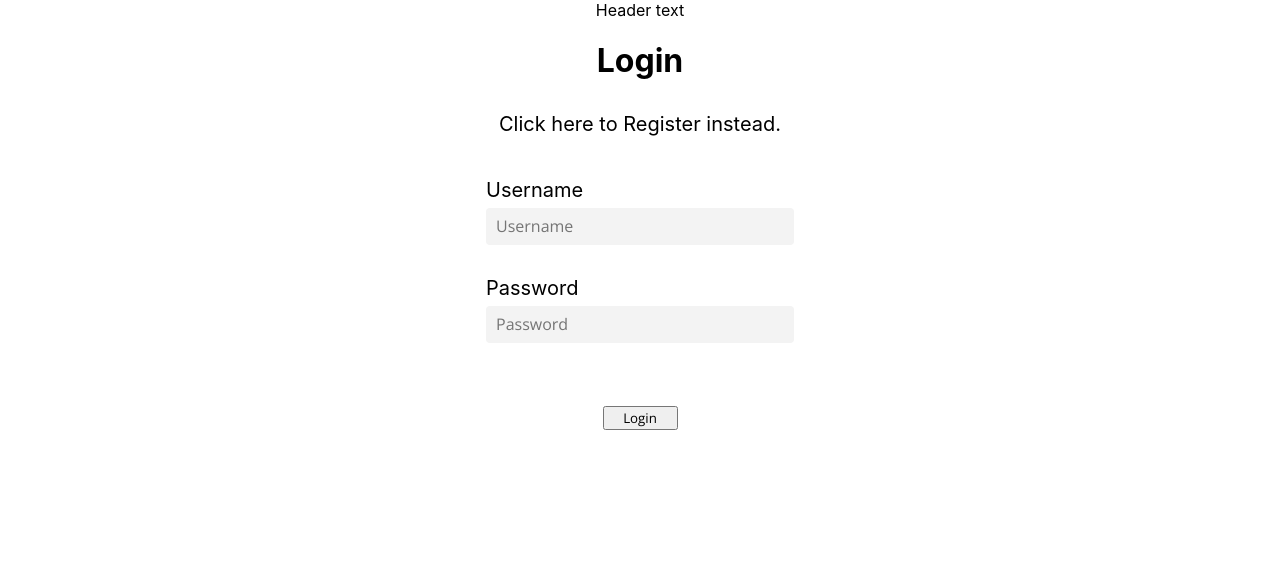
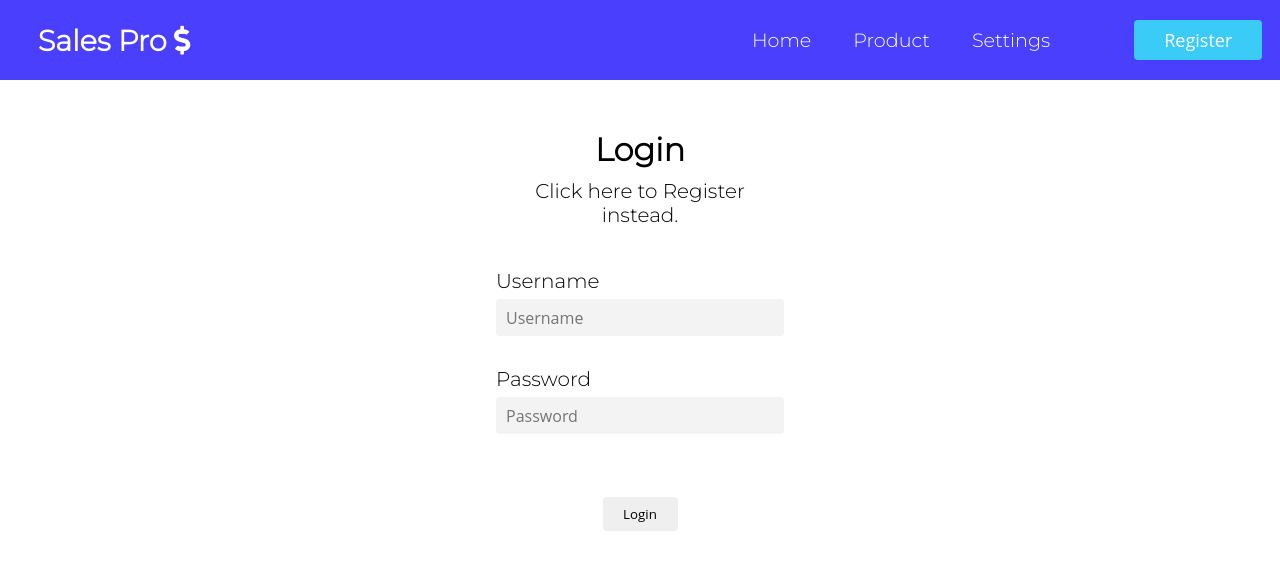
Before and after one commit to GodsonEd/Sales-pro-v2, a React (Create React App) app: page / in a window 1280 px wide. Shown: the top 570 px of the page. Built offline with nearby package versions, Linux system fonts and the light colour scheme.

Commit message:
imlemented header, fixed some stylings for register page

```diff
--- a/public/index.html
+++ b/public/index.html
@@ -10,6 +10,9 @@
       content="Web site created using create-react-app"
     />
     <link rel="apple-touch-icon" href="%PUBLIC_URL%/logo192.png" />
+    <link rel="stylesheet" href="https://use.fontawesome.com/releases/v5.15.3/css/all.css" integrity="sha384-SZXxX4whJ79/gErwcOYf+zWLeJdY/qpuqC4cAa9rOGUstPomtqpuNWT9wdPEn2fk" crossorigin="anonymous">
+    <link rel="preconnect" href="https://fonts.googleapis.com">
+    <link href="https://fonts.googleapis.com/css2?family=Montserrat:wght@300&display=swap" rel="stylesheet">
     <!--
       manifest.json provides metadata used when your web app is installed on a
       user's mobile device or desktop. See https://developers.google.com/web/fundamentals/web-app-manifest/
--- a/src/App.css
+++ b/src/App.css
@@ -1,50 +1,6 @@
-@import url("https://fonts.googleapis.com/css?family=Open+Sans&display=swap");
-
-
-.App {
-  text-align: center;
+*{
+  box-sizing: border-box;
+  margin: 0;
+  padding: 0;
+  font-family: 'Montserrat', sans-serif;
 }
-
-.App-logo {
-  height: 40vmin;
-  pointer-events: none;
-}
-
-@media (prefers-reduced-motion: no-preference) {
-  .App-logo {
-    animation: App-logo-spin infinite 20s linear;
-  }
-}
-
-.App-header {
-  background-color: #282c34;
-  min-height: 100vh;
-  display: flex;
-  flex-direction: column;
-  align-items: center;
-  justify-content: center;
-  font-size: calc(10px + 2vmin);
-  color: white;
-}
-
-.App-link {
-  color: #61dafb;
-}
-
-@keyframes App-logo-spin {
-  from {
-    transform: rotate(0deg);
-  }
-  to {
-    transform: rotate(360deg);
-  }
-}
-
-.title{
-  text-align: center;
-  padding: 0px;
-}
-.image{
-  margin: auto;
-  padding: 0px;
-}
--- a/src/App.js
+++ b/src/App.js
@@ -1,9 +1,12 @@
 import '../src/components/login/style.css';
 import './App.css';
 import React from 'react';
-import { Login } from "./components/login/login";
-import { Register } from "./components/login/register";
-import { Navbar } from "./components/navbar/navbar";
+import { Login } from "./components/login/Login";
+import { Register } from "./components/login/Register";
+import  Navbar from "./components/navbar/Navbar";
+
+//make color of website change with customer
+
 
 class App extends React.Component {
 
@@ -25,9 +28,9 @@
       <div className="App">
         <Navbar></Navbar>
         <div className="container">
-          {isLoginActive &&  <h1 className="title">Login</h1>}
+          {isLoginActive &&  <h1 className="title" style={{textAlign: "center", paddingTop: "50px"}}>Login</h1>}
 
-          {!isLoginActive &&  <h1 className="title">Register</h1>}
+          {!isLoginActive &&  <h1 className="title" style={{textAlign: "center", paddingTop: "50px"}}>Register</h1>}
 
           <Side current = {current} containerRef={ref => this.Side = ref} onClick = {this.changeState.bind(this)}/>
 
@@ -43,7 +46,7 @@
 const Side = props => {
   return <div className="side" ref={props.containerRef} onClick={props.onClick}>
     <div className="inner-container">
-      <div className="text">
+      <div className="text" style={{cursor: "pointer"}}>
         Click here to {props.current} instead.
       </div>
     </div>
--- /dev/null
+++ b/src/components/Button.css
@@ -0,0 +1,48 @@
+:root{
+    --primary: #3acbf7;
+}
+
+.btn{
+    padding: 8px 20px;
+    border-radius: 4px;
+    outline: none;
+    border: none;
+    cursor: pointer;
+}
+
+.btn:hover{
+    padding: 8px 20px;
+    transition: all 0.3s ease-out;
+    background: #fff;
+    color: #6568f4;
+    transition: 250ms;
+}
+
+.btn--primary{
+    background-color: var(--primary);
+}
+.btn--outline{
+    background-color: transparent;
+    color: #fff;
+    padding: 8px 20px;
+    border-radius: 4px;
+    border: 1px solid var(--primary);
+    transition: all 0.3s ease-out;
+}
+.btn--medium{
+    padding: 8px 20px;
+    border-radius: 4px;
+    font-size: 18px;
+    color: #fff;
+    background: var(--primary);
+    width: 10%;
+}
+
+.btn--large{
+    padding: 12px 20px;
+    border-radius: 4px;
+    font-size: 20px;
+    color: #fff;
+    background: var(--primary);
+    width: 15%;
+}
--- /dev/null
+++ b/src/components/Button.jsx
@@ -0,0 +1,31 @@
+import React from 'react';
+import "./Button.css";
+
+const STYLES = [
+    'btn-primary',
+    'btn--outline'
+]
+
+const SIZES = [
+    'btn--medium',
+    'btn--large'
+]
+
+export const Button = ({
+    children,
+    type,
+    onClick,
+    buttonStyle,
+    buttonSize
+ }) => {
+     const checkButtonStyle = STYLES.includes(buttonStyle) ? buttonStyle : STYLES[0]
+
+     const checkButtonSize = SIZES.includes(buttonSize) ? buttonSize :
+     SIZES[0]
+
+     return(
+        <button className={`btn ${checkButtonStyle} ${checkButtonSize}`} onClick={onClick} type={type}>
+            {children}
+        </button>
+     )
+ }
--- /dev/null
+++ b/src/components/navbar/MenuItems.jsx
@@ -0,0 +1,18 @@
+export const MenuItems = [
+    {   title: 'Home',
+        url: '#',
+        cName: 'nav-links'
+},
+    {   title: 'Product',
+        url: '#',
+        cName: 'nav-links'
+},
+    {   title: 'Settings',
+        url: '#',
+        cName: 'nav-links'
+},
+    {   title: 'Register',
+        url: '#',
+        cName: 'nav-links-mobile'
+},
+]
--- /dev/null
+++ b/src/components/navbar/Navbar.css
@@ -0,0 +1,124 @@
+.NavbarItems{
+    background: linear-gradient(90deg, rgb(110, 90, 254), 0%, rgba(73, 63, 252,1) 100%);
+    height: 80px;
+    display: flex;
+    justify-content: center;
+    align-items: center;
+    font-size: 1.2rem;
+}
+
+.navbar-logo{
+    color: white;
+    justify-self: start;
+    margin-left: 20px;
+    cursor: pointer;
+}
+
+.nav-menu{
+    display: grid;
+    grid-template-columns: repeat(5, auto);
+    grid-gap: 10px;
+    list-style: none;
+    text-align: center;
+    width: 70vw;
+    justify-content: end;
+    margin-right: 3rem;
+}
+
+.nav-links{
+    color: white;
+    text-decoration: none;
+    padding: 0.5rem 1rem;
+    width: 30%;
+}
+
+.nav-links:hover{
+    background-color: #6d76f7;
+    border-radius: 4px;
+    transition: all 0.2s ease-out;
+}
+
+.fa-bars{
+    color: #fff;
+}
+
+.nav-links-mobile{
+    display: none;
+}
+
+.menu-icon{
+    display: none;
+}
+
+@media screen and (max-width: 960px) {
+    .NavbarItems {
+        position: relative;
+    }
+    .nav-menu {
+        display: flex;
+        flex-direction: column;
+        width: 100%;
+        height: 500px;
+        position: absolute;
+        top: 80px;
+        left: -100%;
+        opacity: 1;
+        transition: all 0.5s ease;
+    }
+    .nav-menu.active{
+        background: #6668f4;
+        left: 0;
+        opacity: 1;
+        transition: all 0.5s ease;
+        z-index: 1;
+    }
+    .nav-links{
+        text-align: center;
+        padding: 2rem;
+        width: 100%;
+        display: table;
+    }
+    .nav-links:hover{
+        background: #7577fa;
+        border-radius: 0;
+    }
+    .navbar-logo{
+        position: absolute;
+        top: 0;
+        left: 0;
+        transform: translate(25%, 50%);
+    }
+    .menu-icon{
+        display: block;
+        position: absolute;
+        top: 20%;
+        right: 3%;
+        transition: translate(-100%, 60%);
+        font-size: 1.8rem;
+        cursor: pointer;
+    }
+    .fa-times{
+        color: #fff;
+        font-size: 2rem;
+    }
+    .nav-links-mobile{
+        display: block;
+        text-align: center;
+        padding: 1.5rem;
+        margin: 2rem auto;
+        border-radius: 4px;
+        width: 30%;
+        background: #4ad9e4;
+        text-decoration: none;
+        color: #fff;
+        font-size: 1.5rem;
+    }
+    .nav-links-mobile:hover{
+        background: #fff;
+        color: #6568f4;
+        transition: 250ms;
+    }
+    Button{
+        display: none;
+    }
+}
--- a/src/components/navbar/navbar.jsx
+++ b/src/components/navbar/navbar.jsx
@@ -1,18 +1,35 @@
-import React from "react";
+import React from 'react';
+import { MenuItems } from './MenuItems';
+import './Navbar.css';
+import { Button } from '../Button';
 
+class Navbar extends React.Component{
+    state = { clicked: false }
 
-export class Navbar extends React.Component {
-    constructor(props) {
-        super(props);
-
+    handleClick = () => {
+        this.setState({clicked: !this.state.clicked})
     }
-
     render(){
         return(
-            <div className="base-container">
-                <header>Header text</header>
-            </div>
-
-        );
+            <nav className="NavbarItems">
+                <h1 className="navbar-logo">Sales Pro <i class="fas fa-dollar-sign"></i> </h1>
+                <div className="menu-icon" onClick={this.handleClick}>
+                    <i className={this.state.clicked ? 'fas fa-times' : 'fas fa-bars'}></i>
+                </div>
+                <ul className={this.state.clicked ? 'nav-menu active' : 'nav-menu'}>
+                    {MenuItems.map((item, index) => {
+                        return(
+                            <li key={index}>
+                                <a className={item.cName} href={item.url}>
+                                    {item.title}
+                                </a>
+                            </li>
+                        )})}
+                </ul>
+                <Button>Register</Button>
+            </nav>
+        )
     }
 }
+
+export default Navbar
```
Also changed, not shown: src/components/navbar/index.jsx (deleted).
